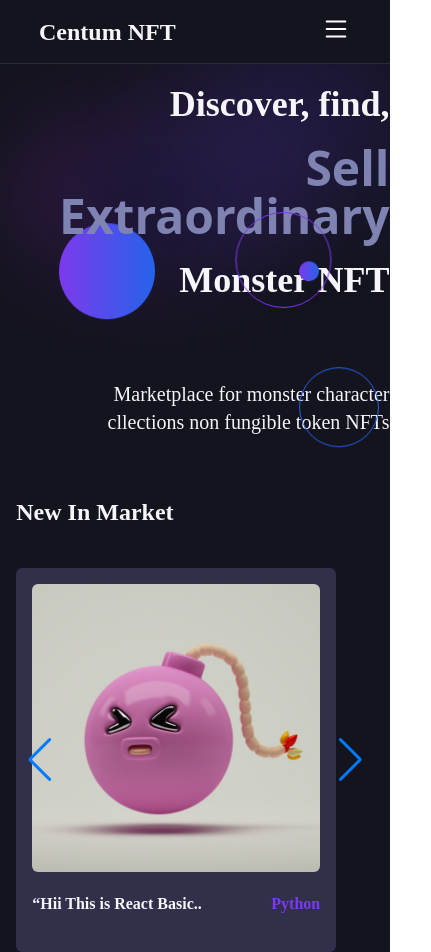
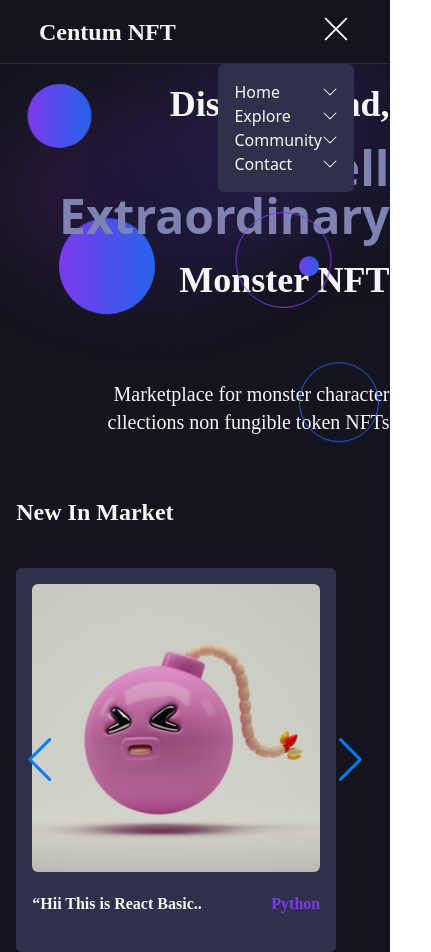
Before and after one commit to Centum-World-NFT/centum-world-NFT, a React (Vite) app: page / in a window 390 px wide. Both pictures are taken after a click on the button 336 px from the left and 28 px from the top of the page. Shown: the whole page, 431 px wide, since content can reach past the window. Built offline with nearby package versions, Linux system fonts and the light colour scheme.

Commit message:
mobile menu bar developed

```diff
--- a/src/components/ContentSection.jsx
+++ b/src/components/ContentSection.jsx
@@ -3,7 +3,7 @@ const ContentSection = () => {
     <div className="md:w-2/4 w-full flex items-center relative z-10">
       <div className="h-24 w-24 slide-top absolute rounded-full bg-gradient-to-r from-violet-600 to-indigo-600 -z-10"></div>
       <div className="h-24 w-24 slide-right absolute border rounded-full border-violet-600  right-0"></div>
-      <div className="h-16 w-16 slide-right absolute rounded-full bg-gradient-to-r from-violet-600 to-indigo-600 top-0 right-60 hidden md:block"></div>
+      <div className="h-16 w-16 slide-right absolute rounded-full bg-gradient-to-r from-violet-600 to-indigo-600 top-0 right-60  -z-10"></div>
       <div className="h-5 w-5 slide-top absolute rounded-full bg-gradient-to-r from-violet-600 to-indigo-600 left-60"></div>
       <div className="h-20 w-20 slide-top absolute border rounded-full border-indigo-600 bottom-0 left-60"></div>
       <div>
--- a/src/components/Header.jsx
+++ b/src/components/Header.jsx
@@ -1,12 +1,105 @@
+import { useState } from "react";
+
 const Header = () => {
+  const [showMenu, setShowMenu] = useState(false);
+  const handleToggle = () => {
+    setShowMenu((prev) => !prev);
+  };
+
+  console.log(showMenu);
   return (
+    <>
+      {showMenu && (
+        <div className="absolute top-16 h-max bg-vulcan-900 right-9 z-20 rounded-md p-4">
+          <ul className="text-vulcan-50 flex-col gap-10">
+            <li className="flex items-center justify-between cursor-pointer">
+              Home{" "}
+              <svg
+                xmlns="http://www.w3.org/2000/svg"
+                width="16"
+                height="16"
+                fill="currentColor"
+                className="bi bi-chevron-down"
+                viewBox="0 0 16 16"
+              >
+                <path
+                  fillRule="evenodd"
+                  d="M1.646 4.646a.5.5 0 0 1 .708 0L8 10.293l5.646-5.647a.5.5 0 0 1 .708.708l-6 6a.5.5 0 0 1-.708 0l-6-6a.5.5 0 0 1 0-.708z"
+                />
+              </svg>
+            </li>
+            <li className="flex items-center justify-between cursor-pointer">
+              Explore{" "}
+              <svg
+                xmlns="http://www.w3.org/2000/svg"
+                width="16"
+                height="16"
+                fill="currentColor"
+                className="bi bi-chevron-down"
+                viewBox="0 0 16 16"
+              >
+                <path
+                  fillRule="evenodd"
+                  d="M1.646 4.646a.5.5 0 0 1 .708 0L8 10.293l5.646-5.647a.5.5 0 0 1 .708.708l-6 6a.5.5 0 0 1-.708 0l-6-6a.5.5 0 0 1 0-.708z"
+                />
+              </svg>
+            </li>
+            <li className="flex items-center justify-between cursor-pointer">
+              Community{" "}
+              <svg
+                xmlns="http://www.w3.org/2000/svg"
+                width="16"
+                height="16"
+                fill="currentColor"
+                className="bi bi-chevron-down"
+                viewBox="0 0 16 16"
+              >
+                <path
+                  fillRule="evenodd"
+                  d="M1.646 4.646a.5.5 0 0 1 .708 0L8 10.293l5.646-5.647a.5.5 0 0 1 .708.708l-6 6a.5.5 0 0 1-.708 0l-6-6a.5.5 0 0 1 0-.708z"
+                />
+              </svg>
+            </li>
+            <li className="flex items-center justify-between cursor-pointer">
+              Contact{" "}
+              <svg
+                xmlns="http://www.w3.org/2000/svg"
+                width="16"
+                height="16"
+                fill="currentColor"
+                className="bi bi-chevron-down"
+                viewBox="0 0 16 16"
+              >
+                <path
+                  fillRule="evenodd"
+                  d="M1.646 4.646a.5.5 0 0 1 .708 0L8 10.293l5.646-5.647a.5.5 0 0 1 .708.708l-6 6a.5.5 0 0 1-.708 0l-6-6a.5.5 0 0 1 0-.708z"
+                />
+              </svg>
+            </li>
+          </ul>
+        </div>
+      )}
       <div className="w-full h-16 bg-vulcan-950 border-b border-vulcan-50 border-opacity-10">
         <div className="w-4/5 m-auto h-full flex items-center justify-between">
           <p className="text-vulcan-50 font-Poppins font-bold text-2xl">
             Centum NFT
           </p>
           <div className="block md:hidden">
-          <button>
+            {showMenu ? (
+              <button onClick={handleToggle}>
+                <svg
+                  xmlns="http://www.w3.org/2000/svg"
+                  width="30"
+                  height="30"
+                  fill="#fff"
+                  className="bi bi-x-lg"
+                  viewBox="0 0 16 16"
+                >
+                  <path d="M2.146 2.854a.5.5 0 1 1 .708-.708L8 7.293l5.146-5.147a.5.5 0 0 1 .708.708L8.707 8l5.147 5.146a.5.5 0 0 1-.708.708L8 8.707l-5.146 5.147a.5.5 0 0 1-.708-.708L7.293 8z" />
+                </svg>
+              </button>
+            ) : (
+              <button onClick={handleToggle}>
                 <svg
                   xmlns="http://www.w3.org/2000/svg"
                   width="30"
@@ -21,6 +114,7 @@ const Header = () => {
                   />
                 </svg>
               </button>
+            )}
           </div>
           <div className="text-vulcan-50 font-Poppins font-normal text-xl hidden md:block">
             <ul className="flex gap-10">
@@ -92,6 +186,7 @@ const Header = () => {
           </div>
         </div>
       </div>
+    </>
   );
 };
 
--- a/src/components/Hero.jsx
+++ b/src/components/Hero.jsx
@@ -7,7 +7,7 @@ import ContentSection from "./ContentSection";
 
 const Hero = () => {
   return (
-    <div className="bg-vulcan-950 relative">
+    <div className="bg-vulcan-950 relative overflow-hidden">
       <img src={gradient1} alt="" className="absolute top-0" />
       <img src={gradient2} alt="" className="absolute left-2/4 bottom-0 hidden lg:block" />
       <img src={gradient3} alt="" className="absolute right-0 " />
--- a/src/index.css
+++ b/src/index.css
@@ -12,7 +12,7 @@
     transform: translateY(0);
   }
   100% {
-    transform: translateY(90px);
+    transform: translateY(50px);
   }
 }
 
```
Lines whose indentation alone changed are shown as unchanged.
